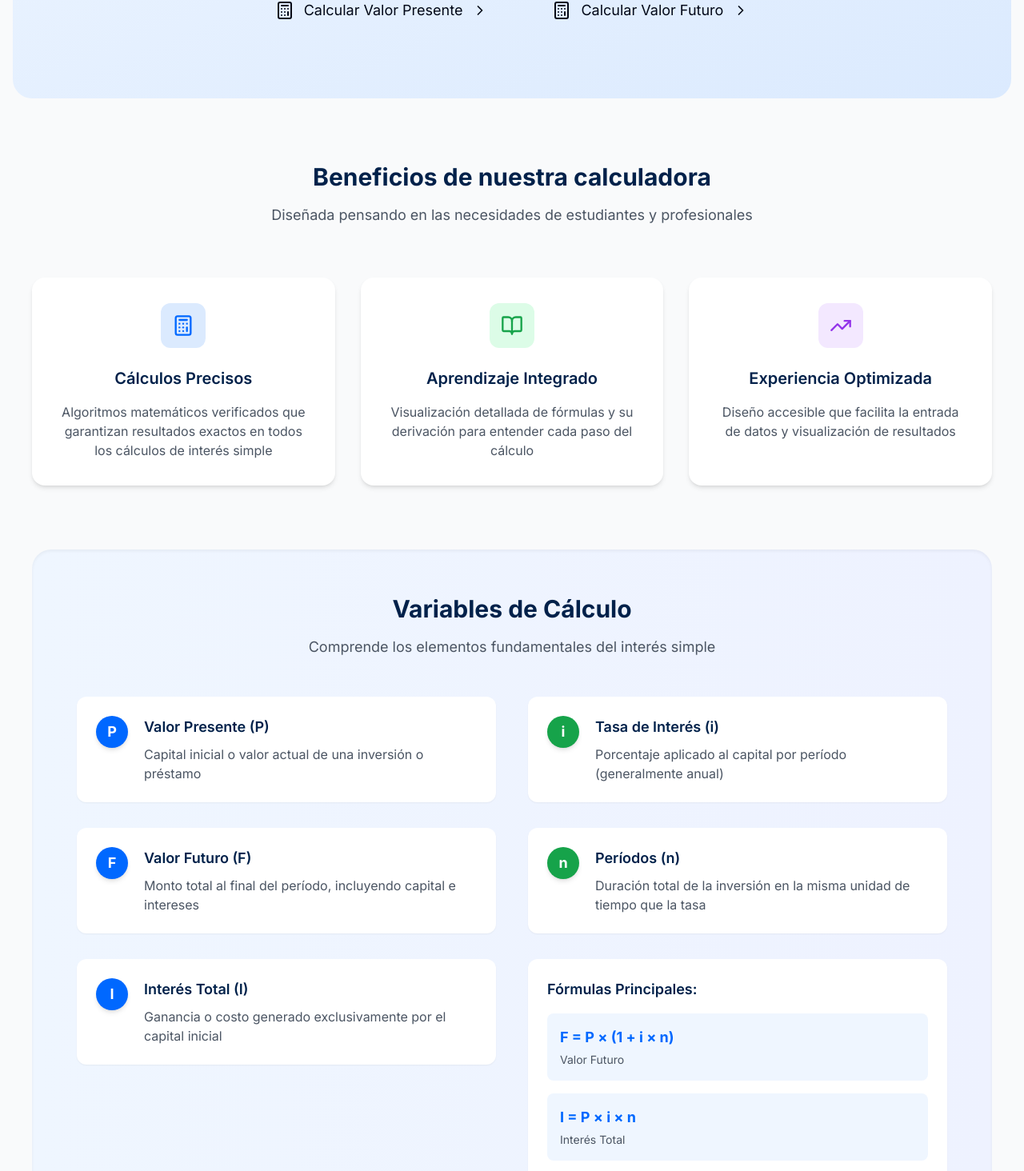
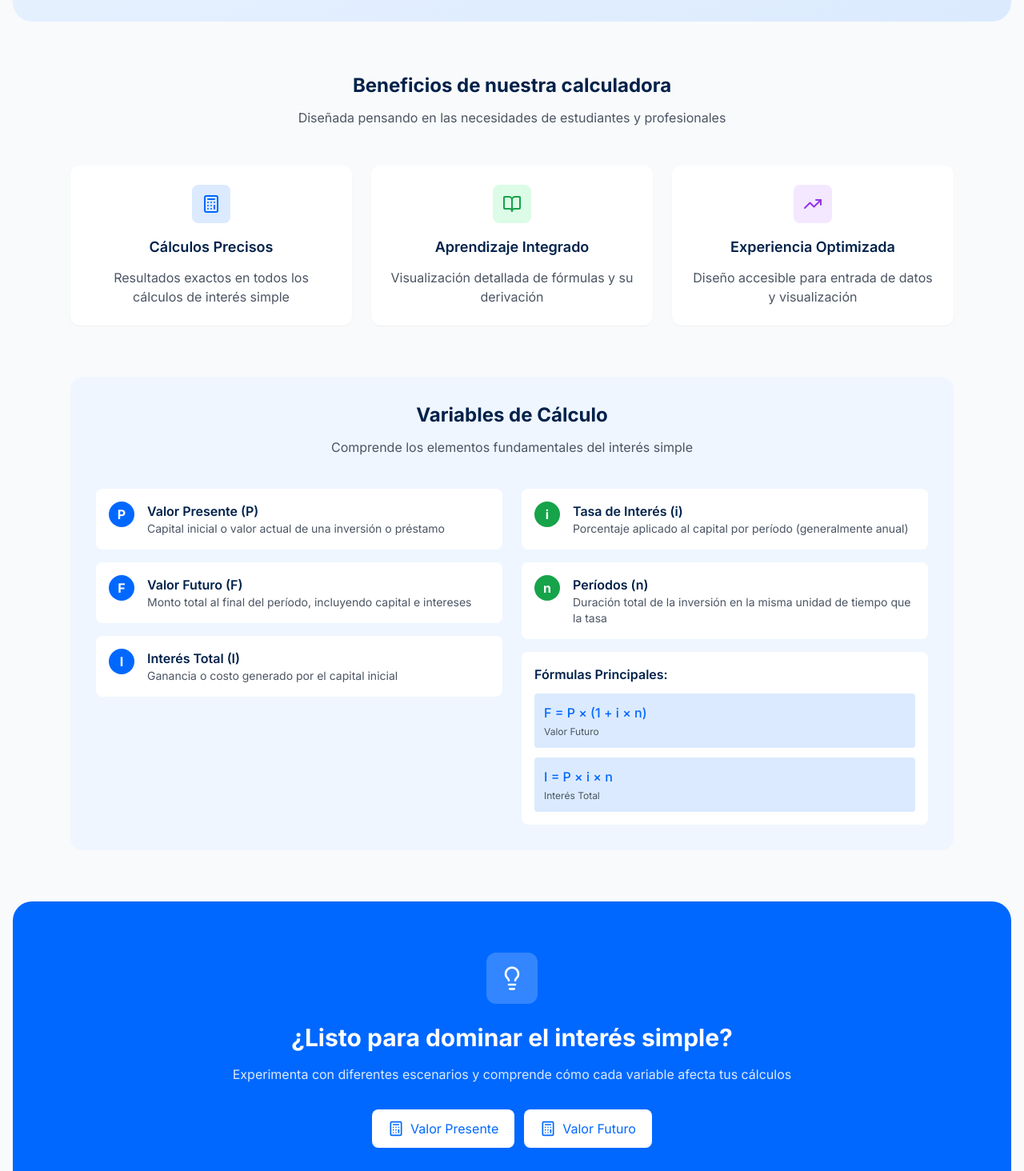
Before and after one commit to Dragonaric/SisEco_InteresSimple, a Next.js app: page / in a window 1280 px wide. Shown: the part 499-1963 px from the top of the page at 80% size. Built offline with nearby package versions, Linux system fonts and the light colour scheme.

Commit message:
version corregida

```diff
--- a/src/app/page.tsx
+++ b/src/app/page.tsx
@@ -1,189 +1,191 @@
 'use client';
 
-import Link from 'next/link'
-import { Calculator, BookOpen, TrendingUp, Lightbulb, ChevronRight } from 'lucide-react'
-import { AnimatedPage } from './home/calculadora/components/shared/AnimatedContainer'
+import Link from 'next/link';
+import { Calculator, BookOpen, TrendingUp, Lightbulb } from 'lucide-react';
+import { AnimatedPage } from './home/calculadora/components/shared/AnimatedContainer';
 
 export default function HomePage() {
   return (
     <AnimatedPage>
-      <div className="space-y-20">
+      <div className="space-y-16">
         {/* Hero Section */}
-        <section className="text-center py-20 bg-gradient-to-br from-blue-50 to-blue-100 dark:from-blue-900 dark:to-blue-800 rounded-3xl">
+        <section className="text-center py-16 bg-gradient-to-br from-blue-50 to-blue-100 dark:from-blue-900 dark:to-blue-800 rounded-3xl">
           <div className="max-w-4xl mx-auto px-6">
-            <div className="mb-10">
-              <div className="inline-flex items-center justify-center w-24 h-24 bg-primary rounded-2xl mb-8 shadow-lg">
-                <Calculator className="w-12 h-12 text-white" />
+            <div className="mb-8">
+              <div className="inline-flex items-center justify-center w-20 h-20 bg-primary rounded-2xl mb-6 shadow-lg">
+                <Calculator className="w-10 h-10 text-white" />
               </div>
-              <h1 className="text-4xl md:text-5xl font-bold text-dark dark:text-white mb-6 leading-tight">
+              <h1 className="text-3xl md:text-4xl font-bold text-dark dark:text-white mb-4 leading-tight">
                 Calculadora de <span className="text-primary">Interés Simple</span>
               </h1>
-              <p className="text-xl text-gray-600 dark:text-gray-300 mb-10 leading-relaxed max-w-3xl mx-auto">
+              <p className="text-lg text-gray-600 dark:text-gray-300 mb-8 leading-relaxed">
                 Herramienta educativa desarrollada por la <span className="font-semibold">Universidad Mayor de San Simón</span>
                 para facilitar el aprendizaje de conceptos financieros básicos
               </p>
             </div>
 
-            <div className="flex flex-col sm:flex-row gap-4 justify-center">
+            <div className="flex flex-col sm:flex-row gap-3 justify-center">
               <Link
                 href="/home/calculadora/app/P"
-                className="btn-primary inline-flex items-center justify-center space-x-3 text-lg px-8 py-4 rounded-xl hover:scale-[1.02] transition-transform"
+                className="inline-flex items-center justify-center space-x-2 px-5 py-3 rounded-lg bg-primary hover:bg-primary-dark text-white transition-colors"
               >
-                <Calculator className="w-6 h-6" />
+                <Calculator className="w-5 h-5" />
                 <span>Calcular Valor Presente</span>
-                <ChevronRight className="w-5 h-5" />
               </Link>
               <Link
                 href="/home/calculadora/app/F"
-                className="btn-secondary inline-flex items-center justify-center space-x-3 text-lg px-8 py-4 rounded-xl hover:scale-[1.02] transition-transform"
+                className="inline-flex items-center justify-center space-x-2 px-5 py-3 rounded-lg bg-primary hover:bg-primary-dark text-white transition-colors"
               >
-                <Calculator className="w-6 h-6" />
+                <Calculator className="w-5 h-5" />
                 <span>Calcular Valor Futuro</span>
-                <ChevronRight className="w-5 h-5" />
+              </Link>
+              <Link
+                href="/home/documentacion"
+                className="inline-flex items-center justify-center space-x-2 px-5 py-3 rounded-lg bg-white dark:bg-gray-700 hover:bg-gray-100 dark:hover:bg-gray-600 text-gray-800 dark:text-gray-200 border border-gray-200 dark:border-gray-600 transition-colors"
+              >
+                <BookOpen className="w-5 h-5" />
+                <span>Documentación</span>
               </Link>
             </div>
           </div>
         </section>
 
-        {/* Características */}
-        <section className="max-w-7xl mx-auto px-6">
-          <div className="text-center mb-16">
-            <h2 className="text-3xl font-bold text-dark dark:text-white mb-4">
+        {/* Features Section */}
+        <section className="max-w-6xl mx-auto px-6">
+          <div className="text-center mb-12">
+            <h2 className="text-2xl font-bold text-dark dark:text-white mb-3">
               Beneficios de nuestra calculadora
             </h2>
-            <p className="text-lg text-gray-600 dark:text-gray-300 max-w-2xl mx-auto">
+            <p className="text-gray-600 dark:text-gray-300">
               Diseñada pensando en las necesidades de estudiantes y profesionales
             </p>
           </div>
 
-          <div className="grid grid-cols-1 md:grid-cols-2 lg:grid-cols-3 gap-8">
-            <div className="card text-center p-8 rounded-2xl bg-white dark:bg-gray-800 shadow-md hover:shadow-lg transition-shadow duration-300 animate-fade-in">
-              <div className="inline-flex items-center justify-center w-14 h-14 bg-blue-100 dark:bg-blue-900 rounded-xl mb-6 mx-auto">
-                <Calculator className="w-7 h-7 text-primary dark:text-blue-300" />
+          <div className="grid grid-cols-1 md:grid-cols-3 gap-6">
+            <div className="bg-white dark:bg-gray-800 p-6 rounded-xl shadow-sm hover:shadow-md transition-shadow">
+              <div className="w-12 h-12 bg-blue-100 dark:bg-blue-900 rounded-lg flex items-center justify-center mb-4 mx-auto">
+                <Calculator className="w-6 h-6 text-primary dark:text-blue-300" />
               </div>
-              <h3 className="text-xl font-semibold text-dark dark:text-white mb-4">
+              <h3 className="text-lg font-semibold text-center text-dark dark:text-white mb-3">
                 Cálculos Precisos
               </h3>
-              <p className="text-gray-600 dark:text-gray-300">
-                Algoritmos matemáticos verificados que garantizan resultados exactos
-                en todos los cálculos de interés simple
+              <p className="text-gray-600 dark:text-gray-300 text-center">
+                Resultados exactos en todos los cálculos de interés simple
               </p>
             </div>
 
-            <div className="card text-center p-8 rounded-2xl bg-white dark:bg-gray-800 shadow-md hover:shadow-lg transition-shadow duration-300 animate-fade-in">
-              <div className="inline-flex items-center justify-center w-14 h-14 bg-green-100 dark:bg-green-900 rounded-xl mb-6 mx-auto">
-                <BookOpen className="w-7 h-7 text-green-600 dark:text-green-300" />
+            <div className="bg-white dark:bg-gray-800 p-6 rounded-xl shadow-sm hover:shadow-md transition-shadow">
+              <div className="w-12 h-12 bg-green-100 dark:bg-green-900 rounded-lg flex items-center justify-center mb-4 mx-auto">
+                <BookOpen className="w-6 h-6 text-green-600 dark:text-green-300" />
               </div>
-              <h3 className="text-xl font-semibold text-dark dark:text-white mb-4">
+              <h3 className="text-lg font-semibold text-center text-dark dark:text-white mb-3">
                 Aprendizaje Integrado
               </h3>
-              <p className="text-gray-600 dark:text-gray-300">
-                Visualización detallada de fórmulas y su derivación para
-                entender cada paso del cálculo
+              <p className="text-gray-600 dark:text-gray-300 text-center">
+                Visualización detallada de fórmulas y su derivación
               </p>
             </div>
 
-            <div className="card text-center p-8 rounded-2xl bg-white dark:bg-gray-800 shadow-md hover:shadow-lg transition-shadow duration-300 animate-fade-in">
-              <div className="inline-flex items-center justify-center w-14 h-14 bg-purple-100 dark:bg-purple-900 rounded-xl mb-6 mx-auto">
-                <TrendingUp className="w-7 h-7 text-purple-600 dark:text-purple-300" />
+            <div className="bg-white dark:bg-gray-800 p-6 rounded-xl shadow-sm hover:shadow-md transition-shadow">
+              <div className="w-12 h-12 bg-purple-100 dark:bg-purple-900 rounded-lg flex items-center justify-center mb-4 mx-auto">
+                <TrendingUp className="w-6 h-6 text-purple-600 dark:text-purple-300" />
               </div>
-              <h3 className="text-xl font-semibold text-dark dark:text-white mb-4">
+              <h3 className="text-lg font-semibold text-center text-dark dark:text-white mb-3">
                 Experiencia Optimizada
               </h3>
-              <p className="text-gray-600 dark:text-gray-300">
-                Diseño accesible que facilita la entrada de datos
-                y visualización de resultados
+              <p className="text-gray-600 dark:text-gray-300 text-center">
+                Diseño accesible para entrada de datos y visualización
               </p>
             </div>
           </div>
         </section>
 
-        {/* Variables de Cálculo */}
-        <section className="max-w-7xl mx-auto px-6">
-          <div className="bg-gradient-to-r from-blue-50 to-indigo-50 dark:from-gray-800 dark:to-gray-700 rounded-3xl p-10 md:p-14 shadow-inner">
-            <div className="text-center mb-12">
-              <h2 className="text-3xl font-bold text-dark dark:text-white mb-4">
+        {/* Variables Section */}
+        <section className="max-w-6xl mx-auto px-6">
+          <div className="bg-blue-50 dark:bg-gray-800 rounded-2xl p-8">
+            <div className="text-center mb-10">
+              <h2 className="text-2xl font-bold text-dark dark:text-white mb-3">
                 Variables de Cálculo
               </h2>
-              <p className="text-lg text-gray-600 dark:text-gray-300 max-w-2xl mx-auto">
+              <p className="text-gray-600 dark:text-gray-300">
                 Comprende los elementos fundamentales del interés simple
               </p>
             </div>
 
-            <div className="grid grid-cols-1 md:grid-cols-2 gap-10">
-              <div className="space-y-8">
-                <div className="flex items-start space-x-5 bg-white dark:bg-gray-700 p-6 rounded-xl shadow-sm">
-                  <div className="flex-shrink-0 w-10 h-10 bg-primary rounded-full flex items-center justify-center shadow-md">
-                    <span className="text-white font-bold text-lg">P</span>
+            <div className="grid grid-cols-1 md:grid-cols-2 gap-6">
+              <div className="space-y-4">
+                <div className="bg-white dark:bg-gray-700 p-4 rounded-lg flex items-start gap-4">
+                  <div className="bg-primary w-8 h-8 rounded-full flex items-center justify-center text-white font-bold shrink-0">
+                    P
                   </div>
                   <div>
-                    <h3 className="font-semibold text-dark dark:text-white mb-2 text-lg">Valor Presente (P)</h3>
-                    <p className="text-gray-600 dark:text-gray-300">
+                    <h3 className="font-semibold text-dark dark:text-white">Valor Presente (P)</h3>
+                    <p className="text-gray-600 dark:text-gray-300 text-sm">
                       Capital inicial o valor actual de una inversión o préstamo
                     </p>
                   </div>
                 </div>
 
-                <div className="flex items-start space-x-5 bg-white dark:bg-gray-700 p-6 rounded-xl shadow-sm">
-                  <div className="flex-shrink-0 w-10 h-10 bg-primary rounded-full flex items-center justify-center shadow-md">
-                    <span className="text-white font-bold text-lg">F</span>
+                <div className="bg-white dark:bg-gray-700 p-4 rounded-lg flex items-start gap-4">
+                  <div className="bg-primary w-8 h-8 rounded-full flex items-center justify-center text-white font-bold shrink-0">
+                    F
                   </div>
                   <div>
-                    <h3 className="font-semibold text-dark dark:text-white mb-2 text-lg">Valor Futuro (F)</h3>
-                    <p className="text-gray-600 dark:text-gray-300">
+                    <h3 className="font-semibold text-dark dark:text-white">Valor Futuro (F)</h3>
+                    <p className="text-gray-600 dark:text-gray-300 text-sm">
                       Monto total al final del período, incluyendo capital e intereses
                     </p>
                   </div>
                 </div>
 
-                <div className="flex items-start space-x-5 bg-white dark:bg-gray-700 p-6 rounded-xl shadow-sm">
-                  <div className="flex-shrink-0 w-10 h-10 bg-primary rounded-full flex items-center justify-center shadow-md">
-                    <span className="text-white font-bold text-lg">I</span>
+                <div className="bg-white dark:bg-gray-700 p-4 rounded-lg flex items-start gap-4">
+                  <div className="bg-primary w-8 h-8 rounded-full flex items-center justify-center text-white font-bold shrink-0">
+                    I
                   </div>
                   <div>
-                    <h3 className="font-semibold text-dark dark:text-white mb-2 text-lg">Interés Total (I)</h3>
-                    <p className="text-gray-600 dark:text-gray-300">
-                      Ganancia o costo generado exclusivamente por el capital inicial
+                    <h3 className="font-semibold text-dark dark:text-white">Interés Total (I)</h3>
+                    <p className="text-gray-600 dark:text-gray-300 text-sm">
+                      Ganancia o costo generado por el capital inicial
                     </p>
                   </div>
                 </div>
               </div>
 
-              <div className="space-y-8">
-                <div className="flex items-start space-x-5 bg-white dark:bg-gray-700 p-6 rounded-xl shadow-sm">
-                  <div className="flex-shrink-0 w-10 h-10 bg-green-600 rounded-full flex items-center justify-center shadow-md">
-                    <span className="text-white font-bold text-lg">i</span>
+              <div className="space-y-4">
+                <div className="bg-white dark:bg-gray-700 p-4 rounded-lg flex items-start gap-4">
+                  <div className="bg-green-600 w-8 h-8 rounded-full flex items-center justify-center text-white font-bold shrink-0">
+                    i
                   </div>
                   <div>
-                    <h3 className="font-semibold text-dark dark:text-white mb-2 text-lg">Tasa de Interés (i)</h3>
-                    <p className="text-gray-600 dark:text-gray-300">
+                    <h3 className="font-semibold text-dark dark:text-white">Tasa de Interés (i)</h3>
+                    <p className="text-gray-600 dark:text-gray-300 text-sm">
                       Porcentaje aplicado al capital por período (generalmente anual)
                     </p>
                   </div>
                 </div>
 
-                <div className="flex items-start space-x-5 bg-white dark:bg-gray-700 p-6 rounded-xl shadow-sm">
-                  <div className="flex-shrink-0 w-10 h-10 bg-green-600 rounded-full flex items-center justify-center shadow-md">
-                    <span className="text-white font-bold text-lg">n</span>
+                <div className="bg-white dark:bg-gray-700 p-4 rounded-lg flex items-start gap-4">
+                  <div className="bg-green-600 w-8 h-8 rounded-full flex items-center justify-center text-white font-bold shrink-0">
+                    n
                   </div>
                   <div>
-                    <h3 className="font-semibold text-dark dark:text-white mb-2 text-lg">Períodos (n)</h3>
-                    <p className="text-gray-600 dark:text-gray-300">
+                    <h3 className="font-semibold text-dark dark:text-white">Períodos (n)</h3>
+                    <p className="text-gray-600 dark:text-gray-300 text-sm">
                       Duración total de la inversión en la misma unidad de tiempo que la tasa
                     </p>
                   </div>
                 </div>
 
-                <div className="bg-white dark:bg-gray-700 p-6 rounded-xl shadow-sm">
-                  <h4 className="font-semibold text-dark dark:text-white mb-4 text-lg">Fórmulas Principales:</h4>
-                  <div className="space-y-4">
-                    <div className="bg-blue-50 dark:bg-gray-600 p-4 rounded-lg">
-                      <p className="text-primary dark:text-blue-300 font-bold text-lg">F = P × (1 + i × n)</p>
-                      <p className="text-gray-600 dark:text-gray-300 text-sm mt-1">Valor Futuro</p>
+                <div className="bg-white dark:bg-gray-700 p-4 rounded-lg">
+                  <h4 className="font-semibold text-dark dark:text-white mb-3">Fórmulas Principales:</h4>
+                  <div className="space-y-3">
+                    <div className="bg-blue-100 dark:bg-gray-600 p-3 rounded">
+                      <p className="text-primary dark:text-blue-300 font-medium">F = P × (1 + i × n)</p>
+                      <p className="text-gray-600 dark:text-gray-300 text-xs mt-1">Valor Futuro</p>
                     </div>
-                    <div className="bg-blue-50 dark:bg-gray-600 p-4 rounded-lg">
-                      <p className="text-primary dark:text-blue-300 font-bold text-lg">I = P × i × n</p>
-                      <p className="text-gray-600 dark:text-gray-300 text-sm mt-1">Interés Total</p>
+                    <div className="bg-blue-100 dark:bg-gray-600 p-3 rounded">
+                      <p className="text-primary dark:text-blue-300 font-medium">I = P × i × n</p>
+                      <p className="text-gray-600 dark:text-gray-300 text-xs mt-1">Interés Total</p>
                     </div>
                   </div>
                 </div>
@@ -192,39 +194,37 @@ export default function HomePage() {
           </div>
         </section>
 
-        {/* Call to Action */}
-        <section className="text-center py-20 bg-gradient-to-r from-primary to-primary-dark rounded-3xl text-white">
-          <div className="max-w-4xl mx-auto px-6">
-            <div className="inline-flex items-center justify-center w-20 h-20 bg-white bg-opacity-20 rounded-2xl mb-8">
-              <Lightbulb className="w-10 h-10" />
+        {/* CTA Section */}
+        <section className="text-center py-16 bg-primary rounded-3xl text-white">
+          <div className="max-w-3xl mx-auto px-6">
+            <div className="inline-flex items-center justify-center w-16 h-16 bg-white bg-opacity-20 rounded-xl mb-6">
+              <Lightbulb className="w-8 h-8" />
             </div>
-            <h2 className="text-3xl md:text-4xl font-bold mb-6">
+            <h2 className="text-2xl md:text-3xl font-bold mb-4">
               ¿Listo para dominar el interés simple?
             </h2>
-            <p className="text-xl mb-10 text-blue-100 max-w-2xl mx-auto leading-relaxed">
+            <p className="text-blue-100 mb-8">
               Experimenta con diferentes escenarios y comprende cómo cada variable afecta tus cálculos
             </p>
-            <div className="flex flex-col sm:flex-row gap-4 justify-center">
+            <div className="flex flex-col sm:flex-row gap-3 justify-center">
               <Link
                 href="/home/calculadora/app/P"
-                className="inline-flex items-center space-x-3 bg-white text-primary px-8 py-4 rounded-xl font-semibold text-lg hover:bg-gray-50 transition-all duration-200 hover:shadow-lg"
+                className="inline-flex items-center justify-center space-x-2 px-5 py-3 rounded-lg bg-white text-primary hover:bg-gray-100 transition-colors"
               >
-                <Calculator className="w-6 h-6" />
+                <Calculator className="w-5 h-5" />
                 <span>Valor Presente</span>
-                <ChevronRight className="w-5 h-5" />
               </Link>
               <Link
                 href="/home/calculadora/app/F"
-                className="inline-flex items-center space-x-3 bg-white text-primary px-8 py-4 rounded-xl font-semibold text-lg hover:bg-gray-50 transition-all duration-200 hover:shadow-lg"
+                className="inline-flex items-center justify-center space-x-2 px-5 py-3 rounded-lg bg-white text-primary hover:bg-gray-100 transition-colors"
               >
-                <Calculator className="w-6 h-6" />
+                <Calculator className="w-5 h-5" />
                 <span>Valor Futuro</span>
-                <ChevronRight className="w-5 h-5" />
               </Link>
             </div>
           </div>
         </section>
       </div>
     </AnimatedPage>
-  )
+  );
 }
```
